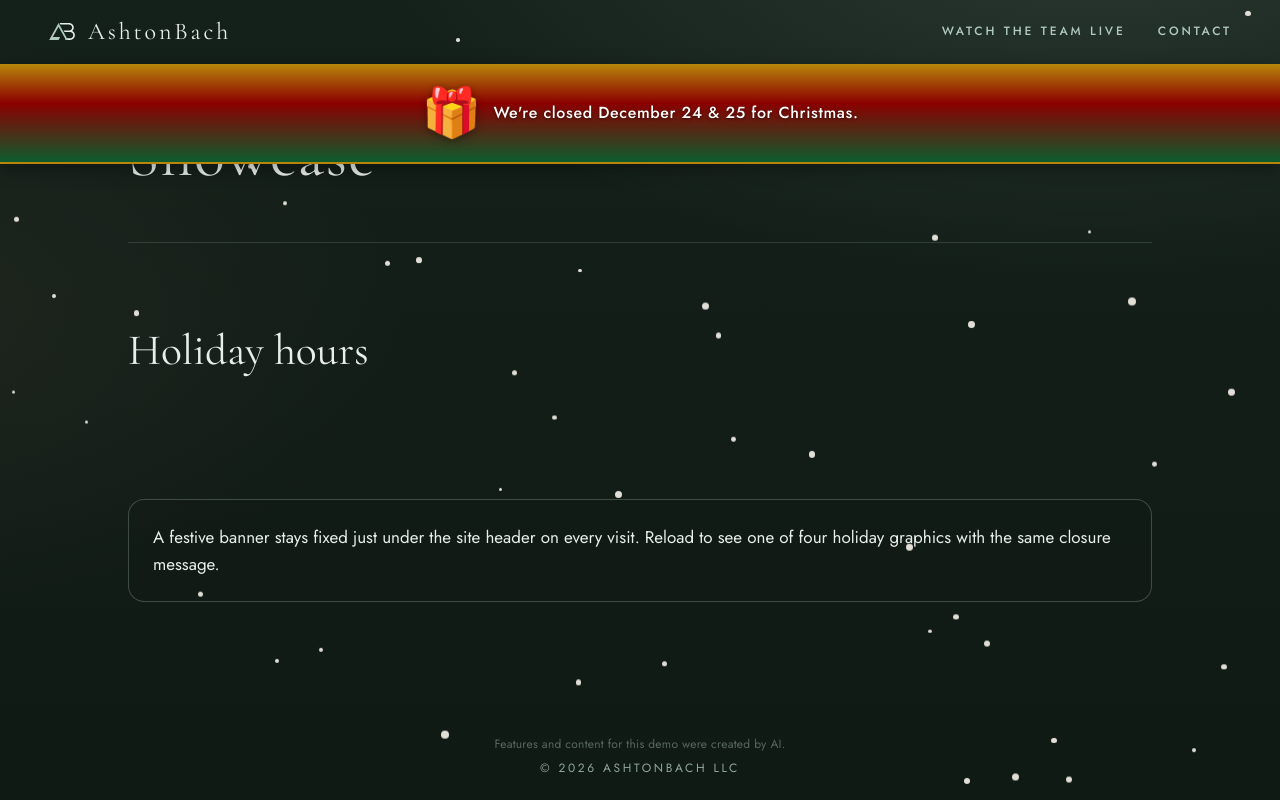
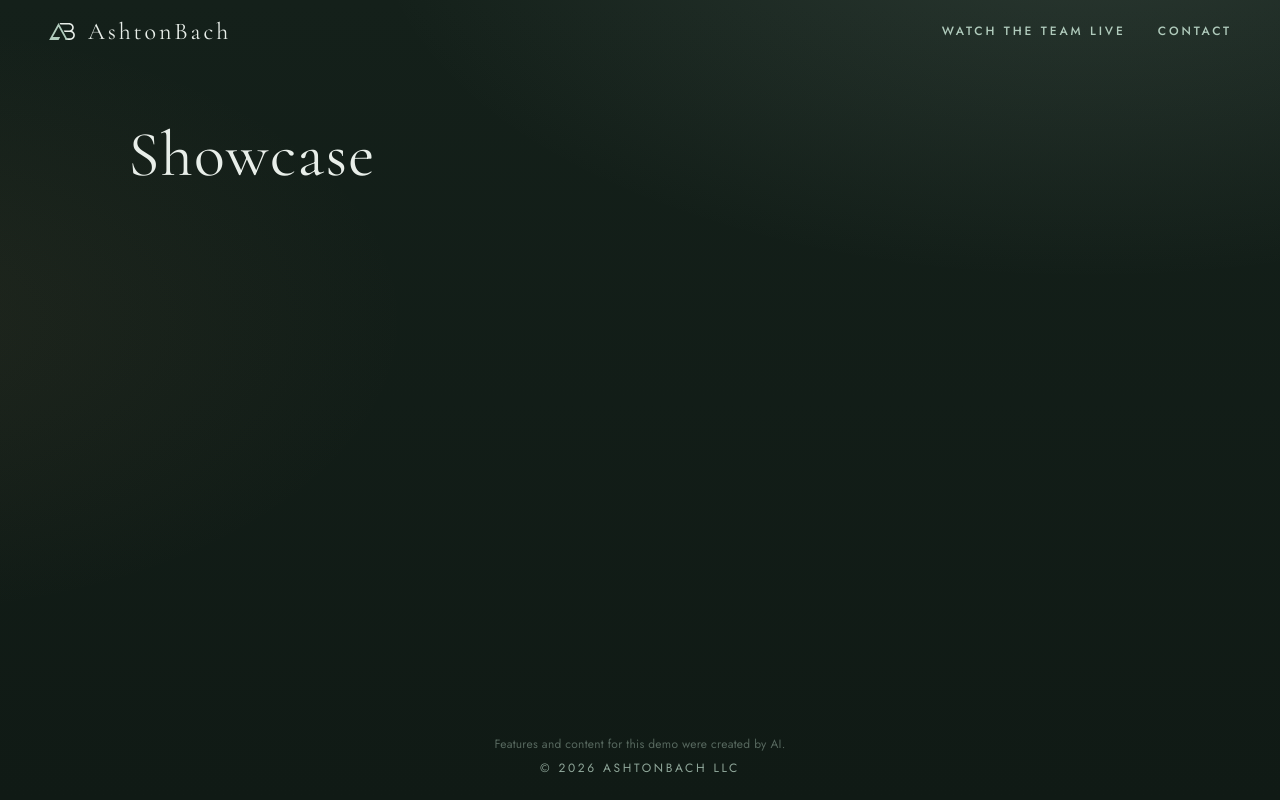
Before and after one commit to ashtonbach/agent-showcase, a Next.js app: page / in a window 1280 px wide. Built offline with nearby package versions, Linux system fonts and the light colour scheme.

Commit message:
Base: lab slot empty, from main 5a0e058 (Author: Alder)

```diff
--- a/app/lab/custom-1792388090/index.tsx
+++ /dev/null
@@ -1,86 +0,0 @@
-"use client";
-
-import { useEffect, useState } from "react";
-
-const CLOSED = "We're closed December 24 & 25 for Christmas.";
-
-const BANNERS = [
-  { art: "🎄", bg: "linear-gradient(90deg,#8b0000 0%,#0d5c2e 50%,#b8860b 100%)" },
-  { art: "⭐", bg: "repeating-linear-gradient(45deg,#0d5c2e,#0d5c2e 12px,#8b0000 12px,#8b0000 24px)" },
-  { art: "🎁", bg: "linear-gradient(180deg,#b8860b 0%,#8b0000 40%,#0d5c2e 100%)" },
-  { art: "❄", bg: "radial-gradient(circle at 20% 50%,#b8860b 0 8px,transparent 9px),radial-gradient(circle at 60% 50%,#8b0000 0 6px,transparent 7px),#0d5c2e" },
-];
-
-type Flake = { id: number; left: number; delay: number; dur: number; size: number };
-
-export default function Lab() {
-  const [pick, setPick] = useState(0);
-  const [flakes, setFlakes] = useState<Flake[]>([]);
-
-  useEffect(() => {
-    setPick(Math.floor(Math.random() * BANNERS.length));
-    const next: Flake[] = [];
-    for (let i = 0; i < 48; i++) {
-      next.push({
-        id: i,
-        left: Math.random() * 100,
-        delay: Math.random() * 2,
-        dur: 1.2 + Math.random() * 1.4,
-        size: 3 + Math.random() * 5,
-      });
-    }
-    setFlakes(next);
-  }, []);
-
-  const b = BANNERS[pick];
-
-  return (
-    <section data-lab="custom-1792388090" aria-labelledby="lab-xmas-h">
-      <h2 id="lab-xmas-h">Holiday hours</h2>
-      <div className="lab-banner-spacer" aria-hidden="true" />
-      <div
-        className="lab-xmas-banner"
-        role="status"
-        style={{ background: b.bg }}
-      >
-        <span className="lab-xmas-art" aria-hidden="true">{b.art}</span>
-        <p className="lab-xmas-msg">{CLOSED}</p>
-      </div>
-      <div className="lab-snow" aria-hidden="true">
-        {flakes.map((f) => (
-          <span
-            key={f.id}
-            className="lab-flake"
-            style={{
-              left: `${f.left}%`,
-              animationDelay: `${f.delay}s`,
-              animationDuration: `${f.dur}s`,
-              width: `${f.size}px`,
-              height: `${f.size}px`,
-            }}
-          />
-        ))}
-      </div>
-      <div className="lab-card">
-        <p>
-          A festive banner stays fixed just under the site header on every visit. Reload to see
-          one of four holiday graphics with the same closure message.
-        </p>
-      </div>
-      <style>{`
-        [data-lab="custom-1792388090"]{position:relative;width:min(720px,100%);margin:8px auto 56px;color:var(--mist,#F2EFE6)}
-        [data-lab="custom-1792388090"] h2{font-family:var(--serif);font-weight:400;font-size:30px;margin:0 0 16px;color:var(--mist)}
-        .lab-banner-spacer{height:min(100px,18vw);max-height:100px}
-        .lab-xmas-banner{position:fixed;top:var(--header-h,64px);left:0;right:0;z-index:18;display:flex;align-items:center;justify-content:center;gap:12px;max-height:100px;height:min(100px,18vw);padding:8px 16px;box-sizing:border-box;border-bottom:2px solid rgba(184,134,11,.65);box-shadow:0 4px 16px rgba(0,0,0,.35)}
-        .lab-xmas-art{font-size:clamp(28px,8vw,48px);line-height:1;filter:drop-shadow(0 2px 4px rgba(0,0,0,.4))}
-        .lab-xmas-msg{margin:0;font-family:var(--sans);font-size:clamp(13px,3.4vw,16px);font-weight:500;letter-spacing:.04em;text-align:center;color:#fff;text-shadow:0 1px 3px rgba(0,0,0,.55);max-width:min(640px,92vw)}
-        .lab-snow{pointer-events:none;position:fixed;inset:0;z-index:10;overflow:hidden}
-        .lab-flake{position:absolute;top:-12px;background:rgba(242,239,230,.92);border-radius:50%;animation:lab-fall linear infinite}
-        @keyframes lab-fall{to{transform:translateY(110vh)}}
-        .lab-card{border:1px solid rgba(176,203,188,.28);border-radius:16px;padding:24px;background:rgba(18,26,22,.35)}
-        .lab-card p{margin:0;line-height:1.55;color:#E8EEE9}
-        @media (prefers-reduced-motion:reduce){.lab-flake{animation:none;opacity:.35}}
-      `}</style>
-    </section>
-  );
-}
--- a/app/page.tsx
+++ b/app/page.tsx
@@ -1,4 +1,3 @@
-import Lab from "./lab/custom-1792388090";
 import { readDemoKey, demoTitle } from "./demo-name";
 const demoKey = readDemoKey();
 const demoName = demoTitle();
@@ -6,7 +5,7 @@ export default function Page() {
   return (
     <div className="page-stack">
       <h1 className="demo-title" data-i18n={demoKey}>{demoName}</h1>
-      <Lab /> {/* lab:slot */}
+      {/* lab:slot */}
     </div>
   );
 }
```
